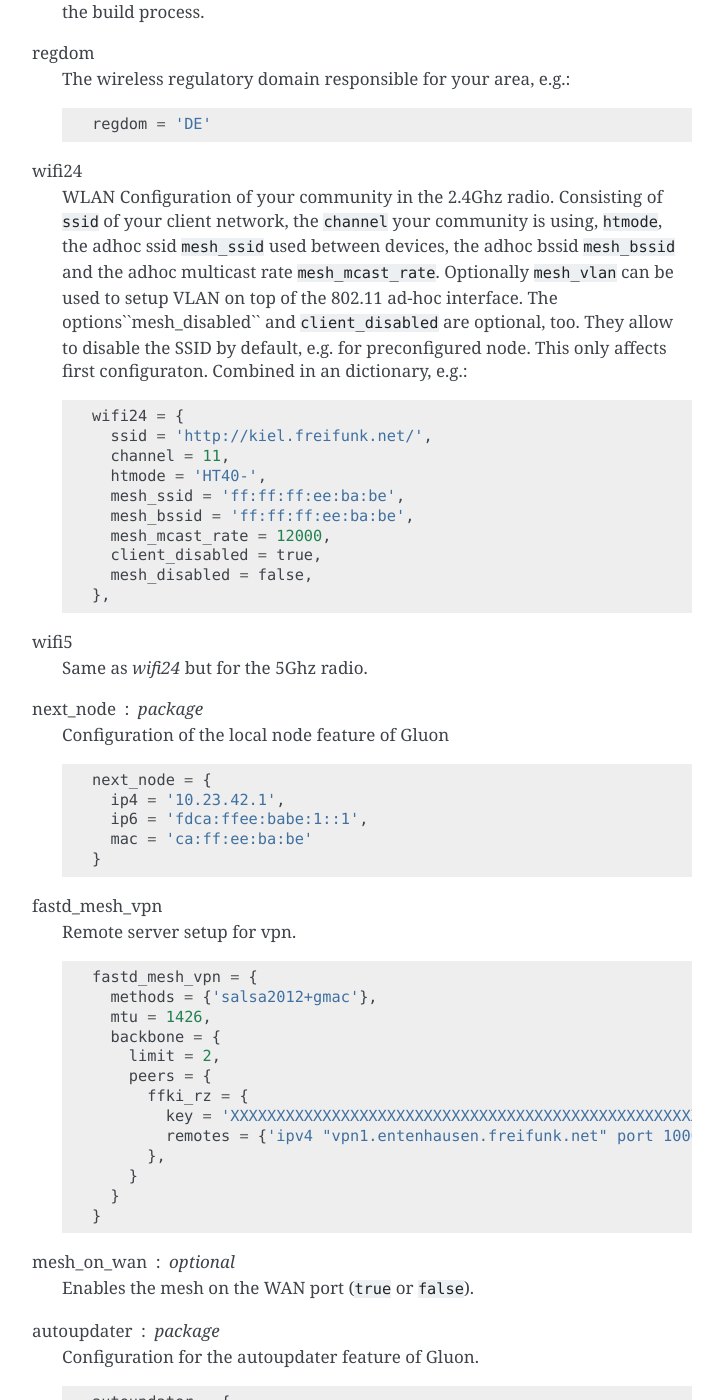
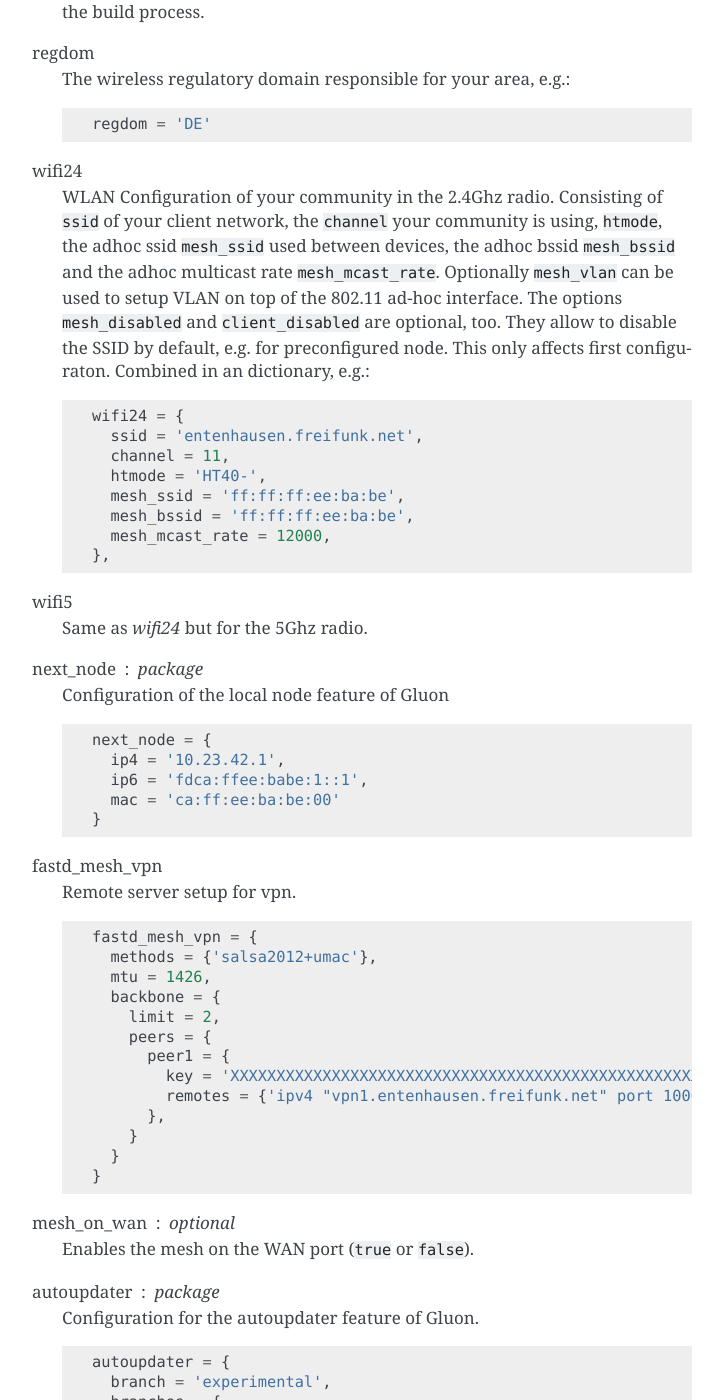
Before and after one commit to freifunk-gluon/gluon, a Sphinx documentation site: the page built from docs/user/site.rst, in a window 1280 px wide and 1400 px high, scrolled down 1190 px. Shown: the whole window, without its empty margins (388-1111 px from the left). Built offline with Sphinx 7.4.7, drawn with Linux system fonts in a browser that asks for light colours.

Commit message:
docs: various user/site fixes

```diff
--- a/docs/user/site.rst
+++ b/docs/user/site.rst
@@ -67,21 +67,19 @@ wifi24
     ``htmode``, the adhoc ssid ``mesh_ssid`` used between devices, the adhoc
     bssid ``mesh_bssid`` and the adhoc multicast rate ``mesh_mcast_rate``.
     Optionally ``mesh_vlan`` can be used to setup VLAN on top of the 802.11
-    ad-hoc interface. The options``mesh_disabled`` and ``client_disabled``
+    ad-hoc interface. The options ``mesh_disabled`` and ``client_disabled``
     are optional, too. They allow to disable the SSID by default, e.g. for
     preconfigured node. This only affects first configuraton.
     Combined in an dictionary, e.g.:
     ::
 
        wifi24 = {
-         ssid = 'http://kiel.freifunk.net/',
+         ssid = 'entenhausen.freifunk.net',
          channel = 11,
          htmode = 'HT40-',
          mesh_ssid = 'ff:ff:ff:ee:ba:be',
          mesh_bssid = 'ff:ff:ff:ee:ba:be',
          mesh_mcast_rate = 12000,
-         client_disabled = true,
-         mesh_disabled = false,
        },
 
 wifi5
@@ -94,7 +92,7 @@ next_node : package
       next_node = {
         ip4 = '10.23.42.1',
         ip6 = 'fdca:ffee:babe:1::1',
-        mac = 'ca:ff:ee:ba:be'
+        mac = 'ca:ff:ee:ba:be:00'
       }
 
 
@@ -103,12 +101,12 @@ fastd_mesh_vpn
     ::
 
       fastd_mesh_vpn = {
-        methods = {'salsa2012+gmac'},
+        methods = {'salsa2012+umac'},
         mtu = 1426,
         backbone = {
           limit = 2,
           peers = {
-            ffki_rz = {
+            peer1 = {
               key = 'XXXXXXXXXXXXXXXXXXXXXXXXXXXXXXXXXXXXXXXXXXXXXXXXXXXXXXXXXXXXXXXX',
               remotes = {'ipv4 "vpn1.entenhausen.freifunk.net" port 10000'},
             },
```
